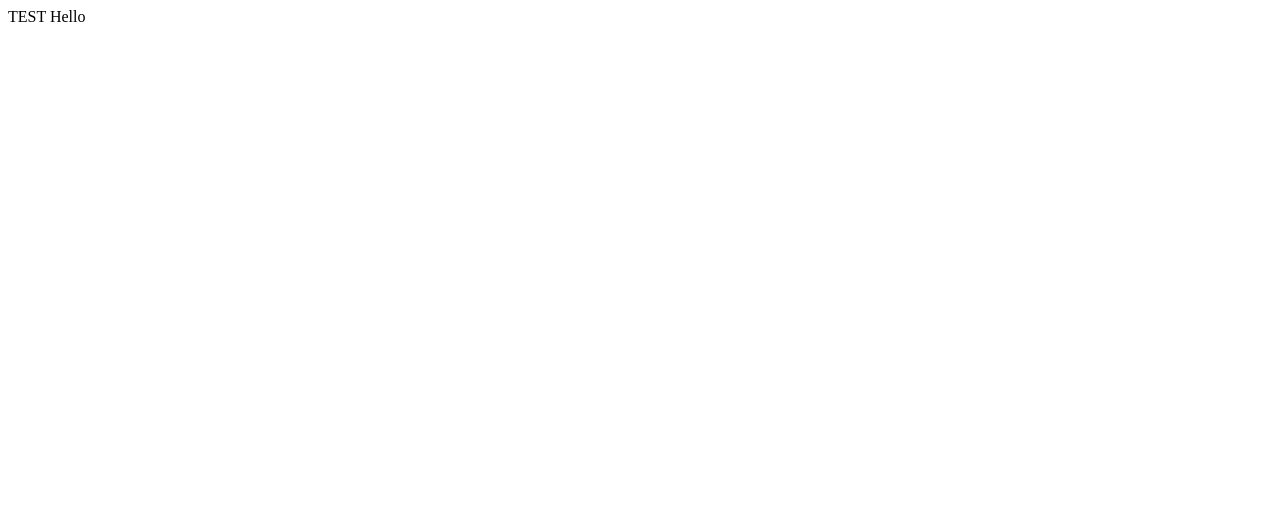
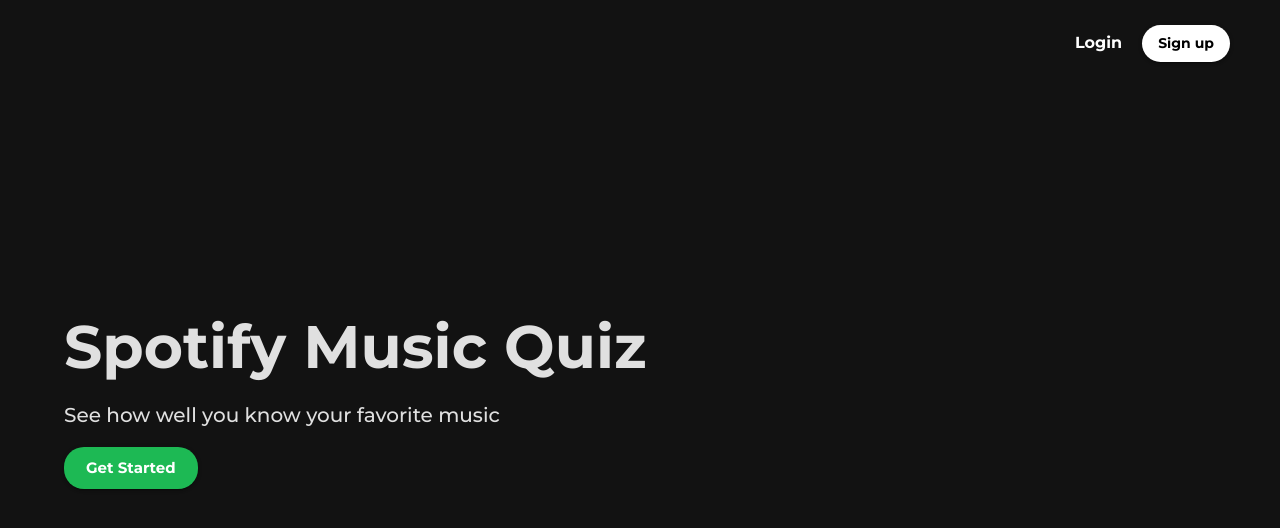
Before and after one commit to MNANDO/SMQ, a React (Create React App) app in the folder client/: page / in a window 1280 px wide. Shown: the top 528 px of the page. Built offline with nearby package versions, Linux system fonts and the light colour scheme.

Commit message:
Landing page UI

```diff
--- a/client/package.json
+++ b/client/package.json
@@ -3,8 +3,12 @@
   "version": "0.1.0",
   "private": true,
   "dependencies": {
+    "@emotion/react": "^11.11.1",
+    "@emotion/styled": "^11.11.0",
     "@mui/icons-material": "^5.14.11",
     "@mui/material": "^5.14.11",
+    "@mui/styled-engine": "^5.14.11",
+    "@mui/system": "^5.14.11",
     "@testing-library/jest-dom": "^5.17.0",
     "@testing-library/react": "^13.4.0",
     "@testing-library/user-event": "^13.5.0",
@@ -13,6 +17,7 @@
     "@types/react": "^18.2.23",
     "@types/react-dom": "^18.2.8",
     "@types/react-router-dom": "^5.3.3",
+    "lodash": "^4.17.21",
     "react": "^18.2.0",
     "react-dom": "^18.2.0",
     "react-router-dom": "^6.16.0",
--- a/client/public/index.html
+++ b/client/public/index.html
@@ -24,6 +24,11 @@
       work correctly both with client-side routing and a non-root public URL.
       Learn how to configure a non-root public URL by running `npm run build`.
     -->
+    <!-- Montserrat font -->
+    <link
+      href="https://fonts.googleapis.com/css2?family=Montserrat:wght@400;500;600;700&display=swap"
+      rel="stylesheet"
+    />
     <title>React App</title>
   </head>
   <body>
--- a/client/src/App.tsx
+++ b/client/src/App.tsx
@@ -6,7 +6,7 @@
 
 // create router with JSX Route elements
 const appRouter = createBrowserRouter(createRoutesFromElements(
-    <Route path="/" element={ <LandingPage /> }></Route>
+    <Route path="/" element={ <LandingPage /> } />
 ));
 
 function App() {
--- a/client/src/index.tsx
+++ b/client/src/index.tsx
@@ -2,13 +2,18 @@
 import ReactDOM from 'react-dom/client';
 import App from './App';
 import reportWebVitals from './reportWebVitals';
+import { CssBaseline, ThemeProvider } from '@mui/material';
+import theme from './theme'; // Import your custom theme
 
 const root = ReactDOM.createRoot(
   document.getElementById('root') as HTMLElement
 );
 root.render(
   <React.StrictMode>
-    <App />
+    <ThemeProvider theme={theme}>
+        <CssBaseline />
+        <App />
+    </ThemeProvider>
   </React.StrictMode>
 );
 
--- a/client/src/pages/LandingPage.tsx
+++ /dev/null
@@ -1,13 +0,0 @@
-import React from 'react';
-import { Outlet } from 'react-router-dom';
-
-const LandingPage: React.FC  = () => {
-    return (
-        <>
-            TEST
-            Hello
-        </>
-    );
-}
-
-export default LandingPage;
--- /dev/null
+++ b/client/src/pages/LandingPage/LandingPage.tsx
@@ -0,0 +1,32 @@
+/* LandingPage.tsx */
+import { Button, Container, Typography, Box } from '@mui/material';
+import React from 'react';
+import { Link } from 'react-router-dom';
+import {
+  containerStyles,
+  linkContainerStyles,
+  linkStyles,
+} from './LandingPageStyles'; // Import the styles from TypeScript file
+
+const LandingPage: React.FC  = () => {
+    return (
+        <Container sx={containerStyles}>
+            <Box
+                sx={linkContainerStyles}>
+                <Link to="" style={linkStyles}>
+                    <Typography variant="inherit" color='secondary'>
+                        <strong>Login</strong>
+                    </Typography>
+                </Link>
+                <Button variant="contained" color='secondary'><strong>Sign up</strong></Button>
+            </Box>
+            <Box>
+                <Typography mb={2} variant="h2"  component="h2"><strong>Spotify Music Quiz</strong></Typography>
+                <Typography mb={2} variant="h6">See how well you know your favorite music</Typography>
+                <Button variant="contained" size="large"><strong>Get Started</strong></Button>
+            </Box>
+        </Container>
+    );
+}
+
+export default LandingPage;
--- /dev/null
+++ b/client/src/pages/LandingPage/LandingPageStyles.ts
@@ -0,0 +1,22 @@
+// style.ts
+
+export const containerStyles: React.CSSProperties = {
+  height: '100vh',
+  display: 'flex',
+  flexDirection: 'column',
+  justifyContent: 'center',
+  position: 'relative',
+};
+
+export const linkContainerStyles: React.CSSProperties = {
+  position: 'absolute',
+  top: '25px',
+  right: '10px',
+  display: 'flex',
+  alignItems: 'center',
+};
+
+export const linkStyles: React.CSSProperties = {
+  textDecoration: 'none',
+  marginRight: '20px',
+};
--- /dev/null
+++ b/client/src/pages/LandingPage/index.ts
@@ -0,0 +1,4 @@
+/* index.ts */
+import LandingPage from './LandingPage';
+
+export default LandingPage;
--- /dev/null
+++ b/client/src/theme.ts
@@ -0,0 +1,67 @@
+// theme.js
+import { createTheme } from '@mui/material/styles';
+
+const theme = createTheme({
+  palette: {
+    primary: {
+      main: '#1DB954', // Primary color
+      light: '#26ff73', // Lighter shade
+      dark: '#189443', // Darker shade
+      contrastText: '#fff', // Text color for primary elements
+    },
+    secondary: {
+      main: '#FFFFFF', // Secondary color
+      light: '#ff8a50', // Lighter shade
+      dark: '#e0dede', // Darker shade
+      contrastText: 'black', // Text color for secondary elements
+    },
+    error: {
+      main: '#f44336', // Error color
+      light: '#e57373', // Lighter shade
+      dark: '#d32f2f', // Darker shade
+      contrastText: '#fff', // Text color for error elements
+    },
+    warning: {
+      main: '#FFC107', // Warning color
+      light: '#ffecb3', // Lighter shade
+      dark: '#ff8f00', // Darker shade
+      contrastText: 'rgba(0, 0, 0, 0.87)', // Text color for warning elements
+    },
+    info: {
+      main: '#2196F3', // Info color
+      light: '#64b5f6', // Lighter shade
+      dark: '#1976D2', // Darker shade
+      contrastText: '#fff', // Text color for info elements
+    },
+    success: {
+      main: '#4CAF50', // Success color
+      light: '#81c784', // Lighter shade
+      dark: '#388e3c', // Darker shade
+      contrastText: 'rgba(0, 0, 0, 0.87)', // Text color for success elements
+    },
+    text: {
+      primary: 'rgba(255, 255, 255, 0.87)', // Primary text color
+      secondary: 'rgba(0, 0, 0, 0.54)', // Secondary text color
+      disabled: 'rgba(0, 0, 0, 0.38)', // Disabled text color
+    },
+    background: {
+      default: '#121212', // Default background color
+      paper: '#fff', // Background color for paper components
+    },
+  },
+  typography: {
+    fontFamily: 'Montserrat, sans-serif',
+  },
+  components: {
+      MuiButton: {
+          styleOverrides: {
+              root: {
+                  borderRadius: 20, // Set rounded corners
+                  textTransform: 'none',
+              },
+          },
+      },
+  },
+});
+
+export default theme;
```
Also changed, not shown: 2 other files (tests, documents, lock files or other folders).
